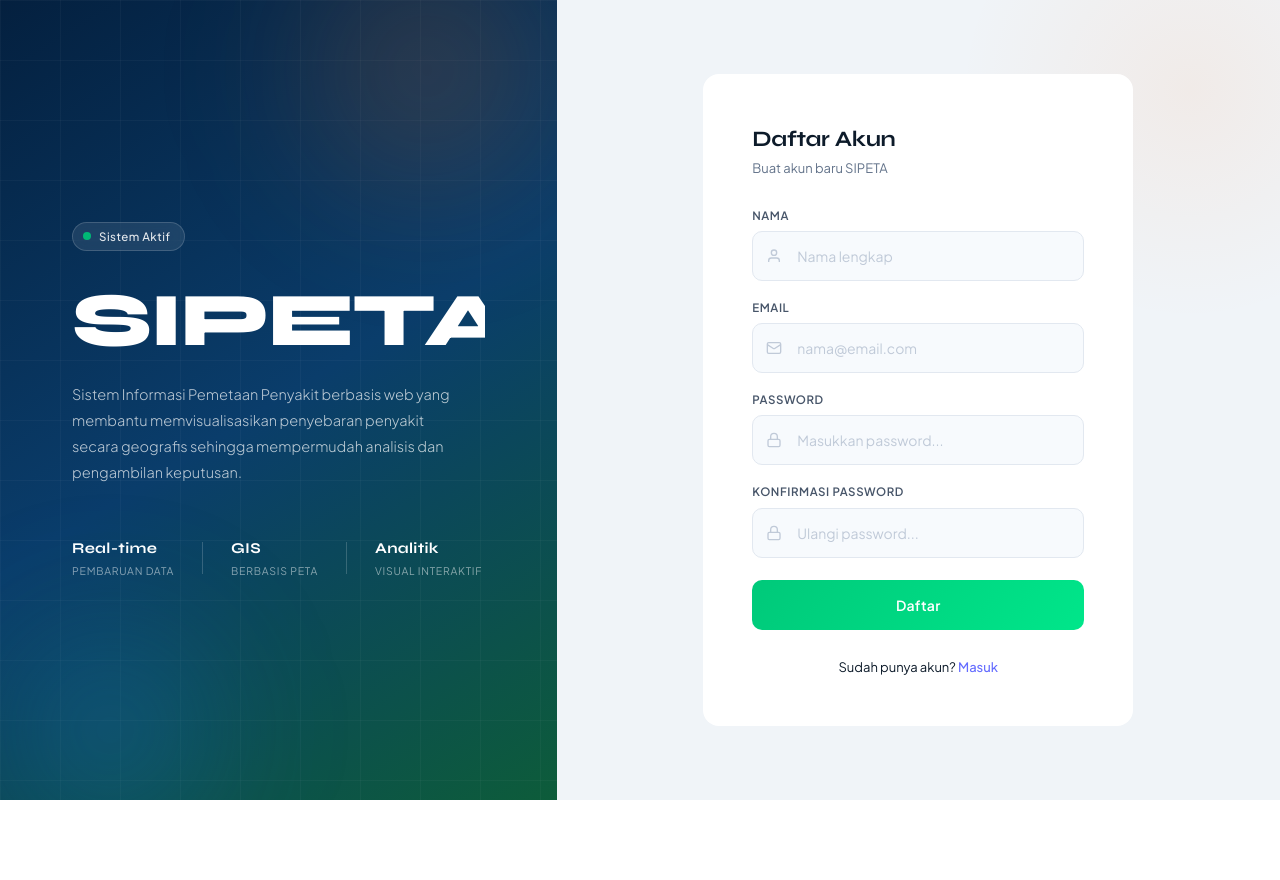
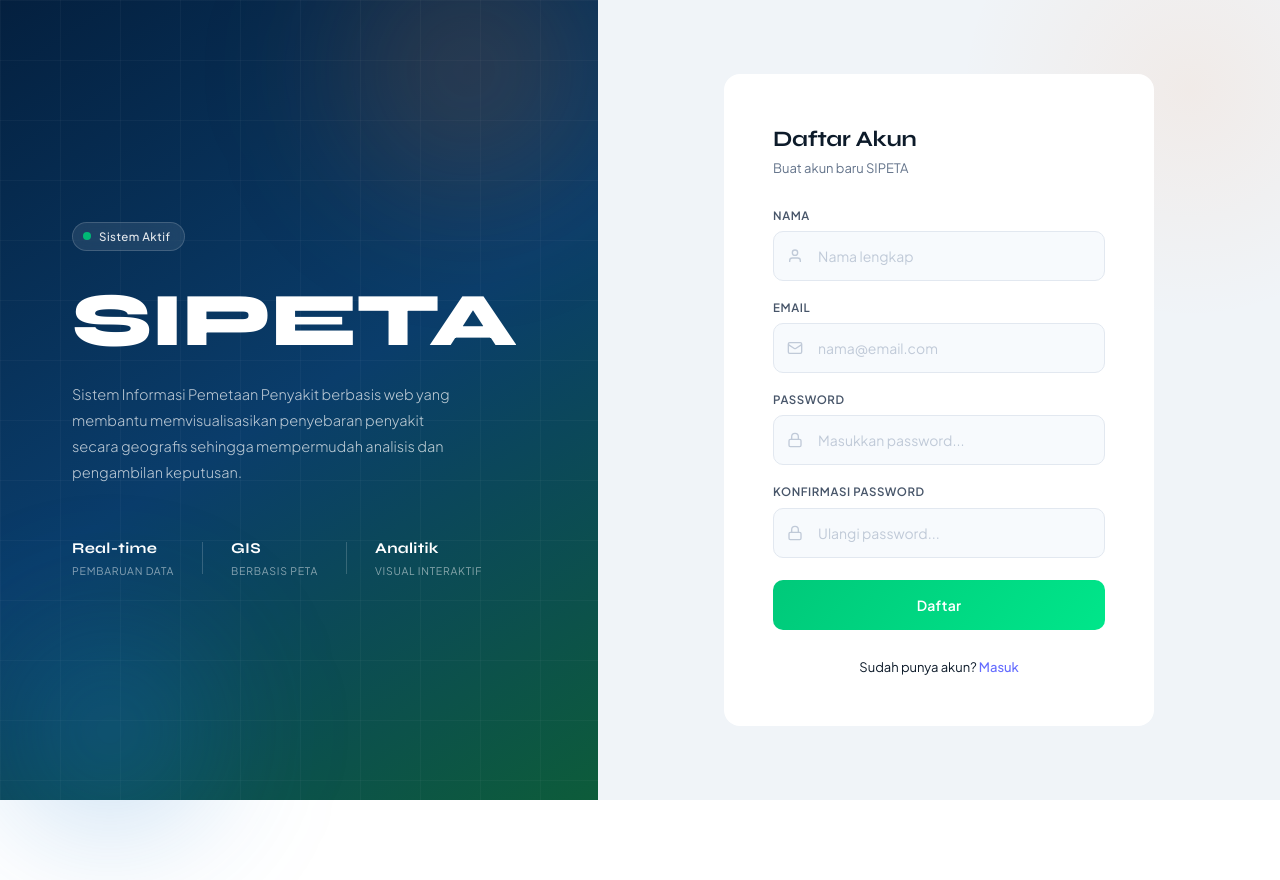
Before and after one commit to Addam884/SIPETA_WEB, a React (Vite) app in the folder sipeta-frontend/: page /register in a window 1280 px wide. Before the commit the page ends 800 px from the top, so only its background shows below. Built offline with nearby package versions, Linux system fonts and the light colour scheme.

Commit message:
role dashboard frontend

```diff
--- a/sipeta-frontend/src/styles/Login.css
+++ b/sipeta-frontend/src/styles/Login.css
@@ -7,7 +7,7 @@
   min-height: 100vh;
   display: grid;
   grid-template-columns: 1fr 1.3fr;
-  overflow: hidden;
+  overflow: visible;
 }
 
 /* ─────────────────────────────────────────
@@ -22,7 +22,7 @@
   padding: 80px 72px;
   background: linear-gradient(148deg,#04203f 0%,#0a3d6b 50%,#0d5c3a 100%);
   color: #fff;
-  overflow: hidden;
+  overflow: visible;
 }
 
 /* Dot-grid texture */
@@ -91,9 +91,9 @@
 /* Heading */
 .login-left h1 {
   font-family: 'Syne', sans-serif;
-  font-size: 76px;
+  font-size: clamp(42px, 6vw, 76px);
   font-weight: 800;
-  letter-spacing: -2px;
+  letter-spacing: -1px;
   line-height: 1;
   margin-bottom: 22px;
   background: #fff;
@@ -116,6 +116,9 @@
   align-items: center;
   gap: 28px;
   margin-top: 52px;
+}
+.login-left__content {
+  padding-right: 10px;
 }
 .login-stat { display: flex; flex-direction: column; gap: 3px; }
 .login-stat__num {
```
